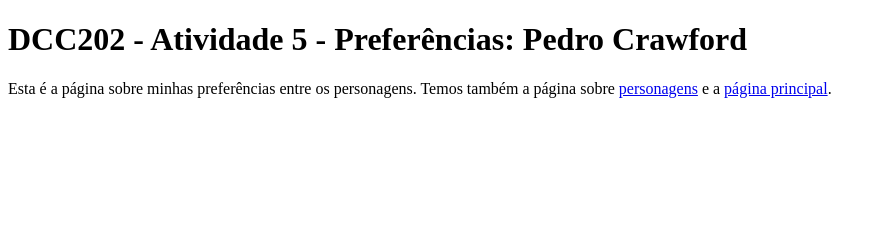
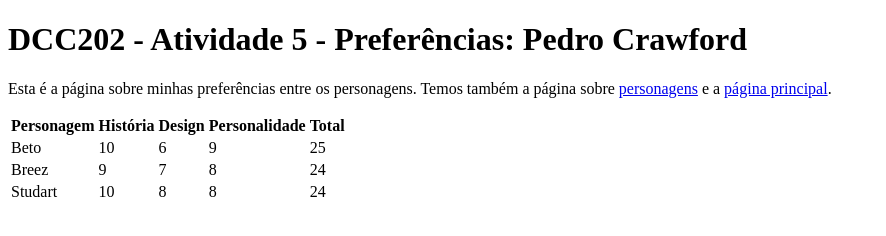
Before and after one commit to ufjf-dcc202/ufjf-dcc202-2023-3-b-atv5-CrawfordPedro, a website: page preferencias.html in a window 1280 px wide. Shown: the whole page, without its empty margins (0-886 px from the left). Drawn offline with Linux system fonts and the light colour scheme.

Commit message:
completa tabela

```diff
--- a/preferencias.html
+++ b/preferencias.html
@@ -13,10 +13,36 @@
         </p>
         <table>
             <thead>
-
+                <tr>
+                    <th>Personagem</th>
+                    <th>História</th>
+                    <th>Design</th>
+                    <th>Personalidade</th>
+                    <th>Total</th>
+                </tr>
             </thead>
             <tbody>
-
+                <tr>
+                    <td>Beto</td>
+                    <td>10</td>
+                    <td>6</td>
+                    <td>9</td>
+                    <td>25</td>
+                </tr>
+                <tr>
+                    <td>Breez</td>
+                    <td>9</td>
+                    <td>7</td>
+                    <td>8</td>
+                    <td>24</td>
+                </tr>
+                <tr>
+                    <td>Studart</td>
+                    <td>10</td>
+                    <td>8</td>
+                    <td>8</td>
+                    <td>24</td>
+                </tr>
             </tbody>
         </table>
     </main>
```
